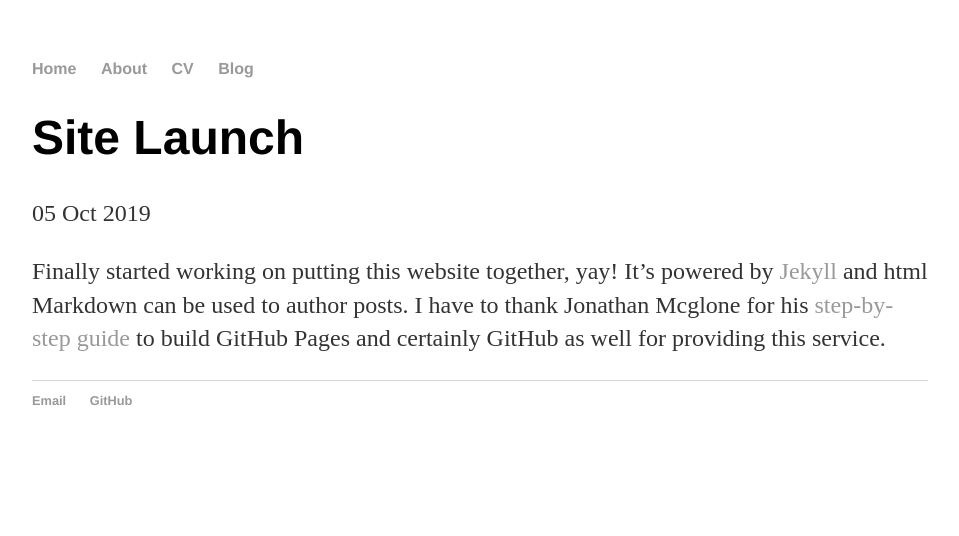
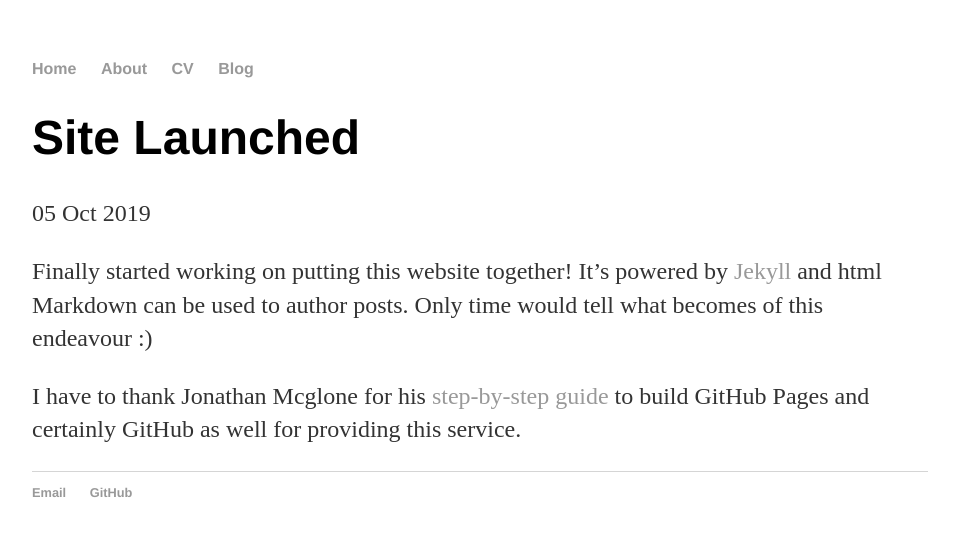
Before and after one commit to VRSoorya/vr_soorya.github.io, a Jekyll site: the page built from _posts/2019-10-05-site-launch.md, in a window 1280 px wide. Shown: the top 536 px of the page, without its empty margins (160-1119 px from the left). Built offline with Jekyll 4.4.1, drawn with Linux system fonts in a browser that asks for light colours.

Commit message:
Update 2019-10-05-site-launch.md

```diff
--- a/_posts/2019-10-05-site-launch.md
+++ b/_posts/2019-10-05-site-launch.md
@@ -1,9 +1,11 @@
 ---
 layout: post
-title: "Site Launch"
+title: "Site Launched"
 date: 2019-10-05
 ---
 
-Finally started working on putting this website together, yay! It's powered by [Jekyll](http://jekyllrb.com) and html Markdown can be used to author posts. I have to thank Jonathan Mcglone for his [step-by-step guide](http://jmcglone.com/guides/github-pages/) to build GitHub Pages and certainly GitHub as well for providing this service.
+Finally started working on putting this website together! It's powered by [Jekyll](http://jekyllrb.com) and html Markdown can be used to author posts. Only time would tell what becomes of this endeavour :)
+
+I have to thank Jonathan Mcglone for his [step-by-step guide](http://jmcglone.com/guides/github-pages/) to build GitHub Pages and certainly GitHub as well for providing this service.
 
 <!--- math basics for ML book https://github.com/mml-book/mml-book.github.io/blob/master/book/mml-book.pdf --->
```
